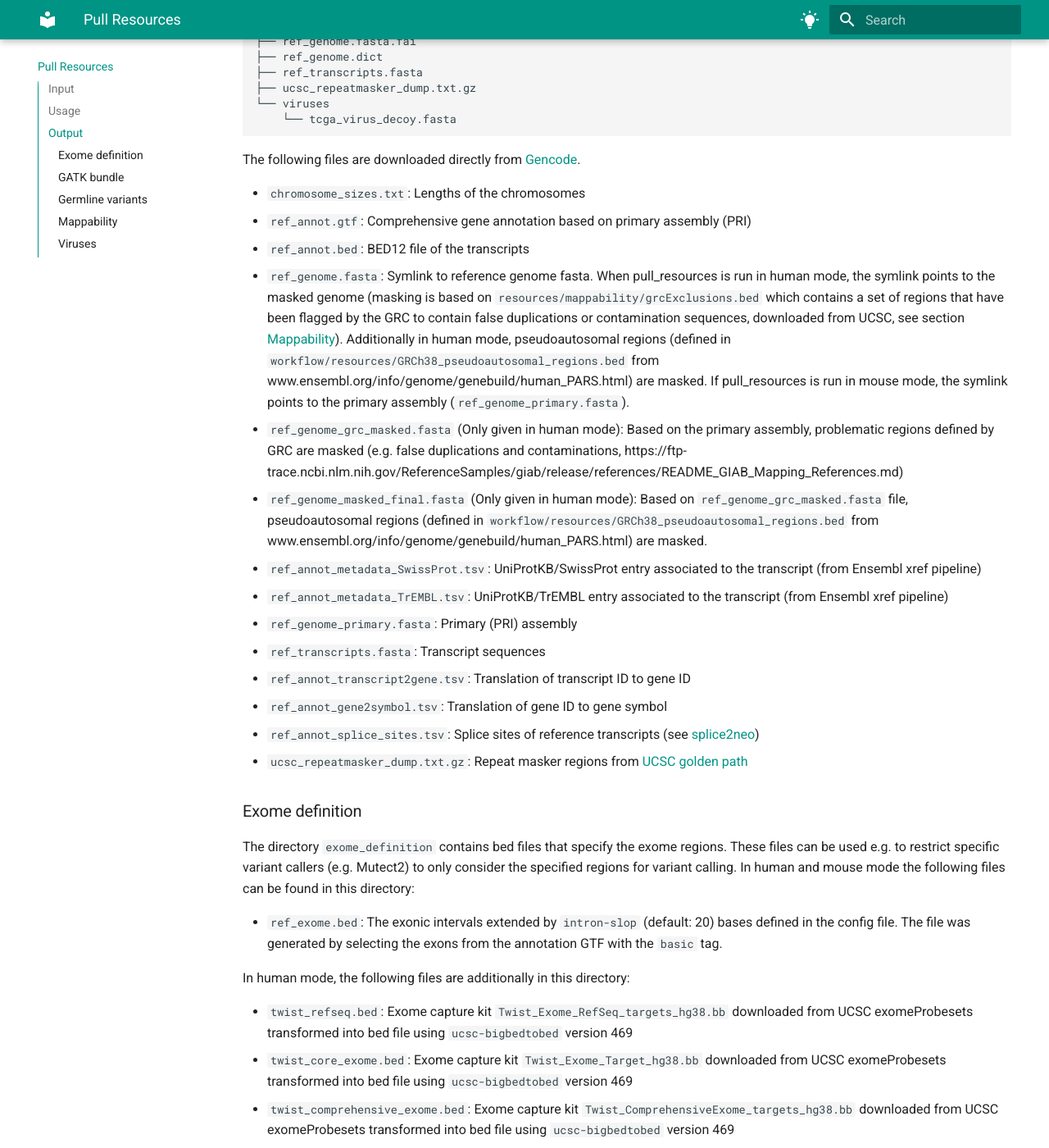
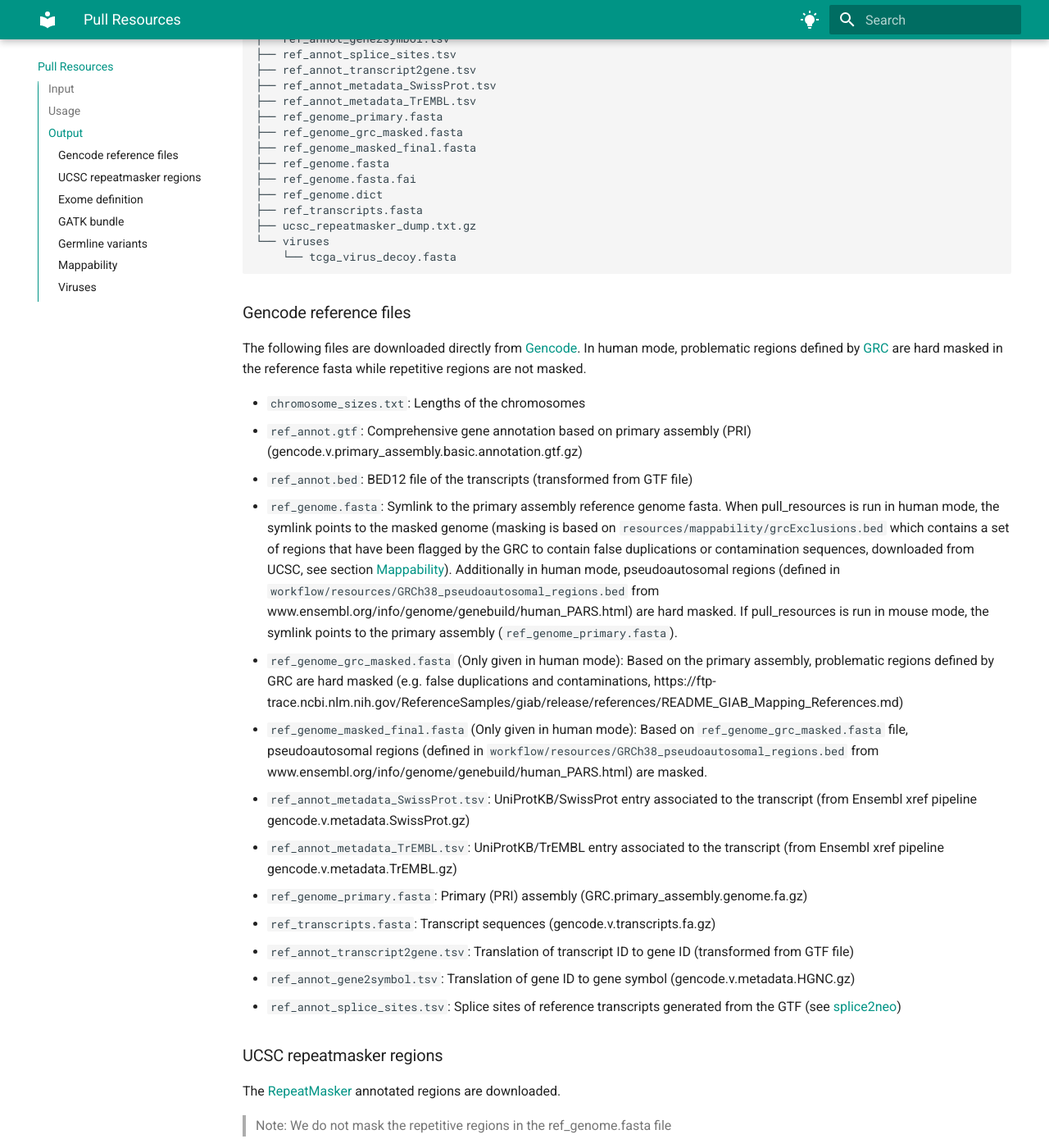
Before and after one commit to TRON-Bioinformatics/oblx, an MkDocs documentation site: the page built from docs/tronmake-genome-lib-builder/docs/pull_resources.md, in a window 1280 px wide and 1400 px high, scrolled down 1746 px. Shown: the whole window at 82% size. Built offline with MkDocs 1.6.1 and Material for MkDocs 9.7.7, drawn with Linux system fonts in a browser that asks for light colours; some of the changed text lies outside the part shown.

Commit message:
docs: Update and extend documentation

````diff
--- a/docs/tronmake-genome-lib-builder/docs/pull_resources.md
+++ b/docs/tronmake-genome-lib-builder/docs/pull_resources.md
@@ -1,6 +1,13 @@
 # Pull Resources
 
 The pull resources workflow downloads resources required for common NGS analysis pipeline.
+The resources include data from the following sources, among others. The pulled resources
+are the basis to [build indices](build_indices.md) for several bioinformatics tools.
+
+* [Gencode](https://www.gencodegenes.org/)
+* [GATK](https://gatk.broadinstitute.org/hc/en-us)
+* [dbSNP](https://www.ncbi.nlm.nih.gov/snp/)
+* [GnomAD](https://gnomad.broadinstitute.org)
 
 ## Input
 
@@ -80,21 +87,33 @@ The workflow generates the following directory structure:
     └── tcga_virus_decoy.fasta
 ```
 
+### Gencode reference files
+
 The following files are downloaded directly from [Gencode](https://www.gencodegenes.org/).
+In human mode, problematic regions defined by [GRC](https://ftp-trace.ncbi.nlm.nih.gov/ReferenceSamples/giab/release/references/README_GIAB_Mapping_References.md) are hard masked in the reference fasta
+while repetitive regions are not masked.
+
 
 * `chromosome_sizes.txt`: Lengths of the chromosomes
-* `ref_annot.gtf`: Comprehensive gene annotation based on primary assembly (PRI)
-* `ref_annot.bed`: BED12 file of the transcripts
-* `ref_genome.fasta`: Symlink to reference genome fasta. When pull_resources is run in human mode, the symlink points to the masked genome (masking is based on `resources/mappability/grcExclusions.bed` which contains a set of regions that have been flagged by the GRC to contain false duplications or contamination sequences, downloaded from UCSC, see section [Mappability](#mappability)). Additionally in human mode, pseudoautosomal regions (defined in `workflow/resources/GRCh38_pseudoautosomal_regions.bed` from www.ensembl.org/info/genome/genebuild/human_PARS.html) are masked. If pull_resources is run in mouse mode, the symlink points to the primary assembly (`ref_genome_primary.fasta`).
-* `ref_genome_grc_masked.fasta` (Only given in human mode): Based on the primary assembly, problematic regions defined by GRC are masked (e.g. false duplications and contaminations, https://ftp-trace.ncbi.nlm.nih.gov/ReferenceSamples/giab/release/references/README_GIAB_Mapping_References.md)
+* `ref_annot.gtf`: Comprehensive gene annotation based on primary assembly (PRI) (gencode.v<release>.primary_assembly.basic.annotation.gtf.gz)
+* `ref_annot.bed`: BED12 file of the transcripts (transformed from GTF file)
+* `ref_genome.fasta`: Symlink to the primary assembly reference genome fasta. When pull_resources is run in human mode, the symlink points to the masked genome (masking is based on `resources/mappability/grcExclusions.bed` which contains a set of regions that have been flagged by the GRC to contain false duplications or contamination sequences, downloaded from UCSC, see section [Mappability](#mappability)). Additionally in human mode, pseudoautosomal regions (defined in `workflow/resources/GRCh38_pseudoautosomal_regions.bed` from www.ensembl.org/info/genome/genebuild/human_PARS.html) are hard masked. If pull_resources is run in mouse mode, the symlink points to the primary assembly (`ref_genome_primary.fasta`).
+* `ref_genome_grc_masked.fasta` (Only given in human mode): Based on the primary assembly, problematic regions defined by GRC are hard masked (e.g. false duplications and contaminations, https://ftp-trace.ncbi.nlm.nih.gov/ReferenceSamples/giab/release/references/README_GIAB_Mapping_References.md)
 * `ref_genome_masked_final.fasta` (Only given in human mode): Based on `ref_genome_grc_masked.fasta` file, pseudoautosomal regions (defined in `workflow/resources/GRCh38_pseudoautosomal_regions.bed` from www.ensembl.org/info/genome/genebuild/human_PARS.html) are masked.
-* `ref_annot_metadata_SwissProt.tsv`: UniProtKB/SwissProt entry associated to the transcript (from Ensembl xref pipeline)
-* `ref_annot_metadata_TrEMBL.tsv`: UniProtKB/TrEMBL entry associated to the transcript (from Ensembl xref pipeline)
-* `ref_genome_primary.fasta`: Primary (PRI) assembly
-* `ref_transcripts.fasta`: Transcript sequences
-* `ref_annot_transcript2gene.tsv`: Translation of transcript ID to gene ID
-* `ref_annot_gene2symbol.tsv`: Translation of gene ID to gene symbol
-* `ref_annot_splice_sites.tsv`: Splice sites of reference transcripts (see [splice2neo](https://github.com/TRON-Bioinformatics/splice2neo))
+* `ref_annot_metadata_SwissProt.tsv`: UniProtKB/SwissProt entry associated to the transcript (from Ensembl xref pipeline gencode.v<release>.metadata.SwissProt.gz)
+* `ref_annot_metadata_TrEMBL.tsv`: UniProtKB/TrEMBL entry associated to the transcript (from Ensembl xref pipeline gencode.v<release>.metadata.TrEMBL.gz)
+* `ref_genome_primary.fasta`: Primary (PRI) assembly (GRC<build>.primary_assembly.genome.fa.gz)
+* `ref_transcripts.fasta`: Transcript sequences (gencode.v<release>.transcripts.fa.gz)
+* `ref_annot_transcript2gene.tsv`: Translation of transcript ID to gene ID (transformed from GTF file)
+* `ref_annot_gene2symbol.tsv`: Translation of gene ID to gene symbol (gencode.v<release>.metadata.HGNC.gz)
+* `ref_annot_splice_sites.tsv`: Splice sites of reference transcripts generated from the GTF (see [splice2neo](https://github.com/TRON-Bioinformatics/splice2neo))
+
+### UCSC repeatmasker regions
+
+The [RepeatMasker](https://www.repeatmasker.org/) annotated regions are downloaded.
+
+>Note: We do not mask the repetitive regions in the ref_genome.fasta file
+
 * `ucsc_repeatmasker_dump.txt.gz`: Repeat masker regions from [UCSC golden path](https://hgdownload.soe.ucsc.edu/downloads.html)
 
 ### Exome definition
@@ -104,9 +123,11 @@ These files can be used e.g. to restrict specific variant callers (e.g. Mutect2)
 only consider the specified regions for variant calling.
 In human and mouse mode the following files can be found in this directory:
 
-* `ref_exome.bed`: The exonic intervals extended by `intron-slop` (default: 20) bases defined in the config file. The file was generated by selecting the exons from the annotation GTF with the `basic` tag.
+* `ref_exome.bed`: The exonic intervals extended by `intron-slop` (default: 20) bases defined in the config file.
+The file was generated by selecting the exons from the annotation GTF with the tag defined in exome_transcript_definition.
 
-In human mode, the following files are additionally in this directory:
+In human mode, the [Twist](https://www.twistbioscience.com/resources/data-files/twist-exome-20-bed-files)
+exome bed files are additionally in this directory:
 
 * `twist_refseq.bed`: Exome capture kit `Twist_Exome_RefSeq_targets_hg38.bb` downloaded from UCSC exomeProbesets transformed into bed file using `ucsc-bigbedtobed` version 469
 * `twist_core_exome.bed`: Exome capture kit `Twist_Exome_Target_hg38.bb` downloaded from UCSC exomeProbesets transformed into bed file using `ucsc-bigbedtobed` version 469
````
Also changed, not shown: other parts of docs/tronmake-genome-lib-builder/docs/pull_resources.md (+4 -4 lines), CONTRIBUTING.md (added, +31 -0 lines), docs/tronmake-genome-lib-builder/docs/about.md (+1 -0 lines), docs/tronmake-genome-lib-builder/docs/build_indices.md (+24 -21 lines), docs/tronmake-genome-lib-builder/docs/developer_guide.md (+2 -30 lines), docs/tronmake-genome-lib-builder/docs/index.md (+11 -13 lines), CHANGELOG.md (added), 1 other file.
